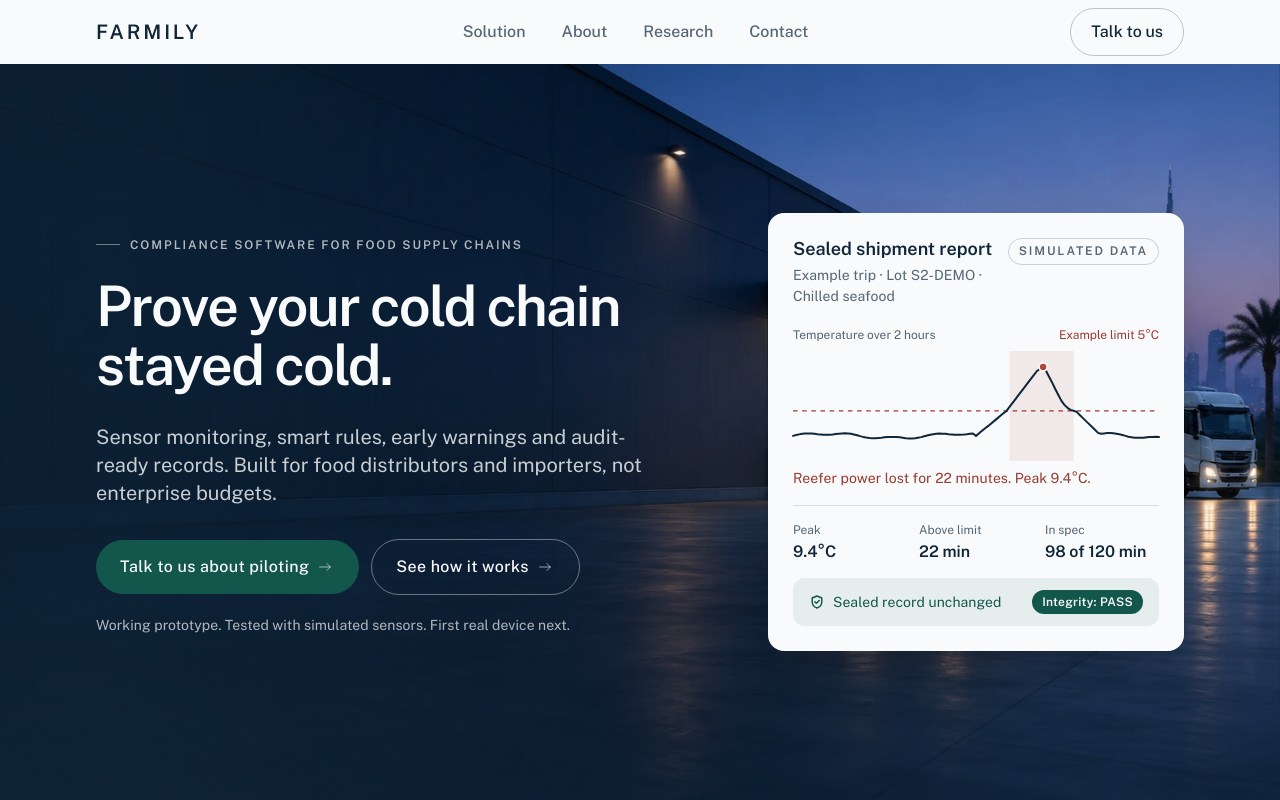
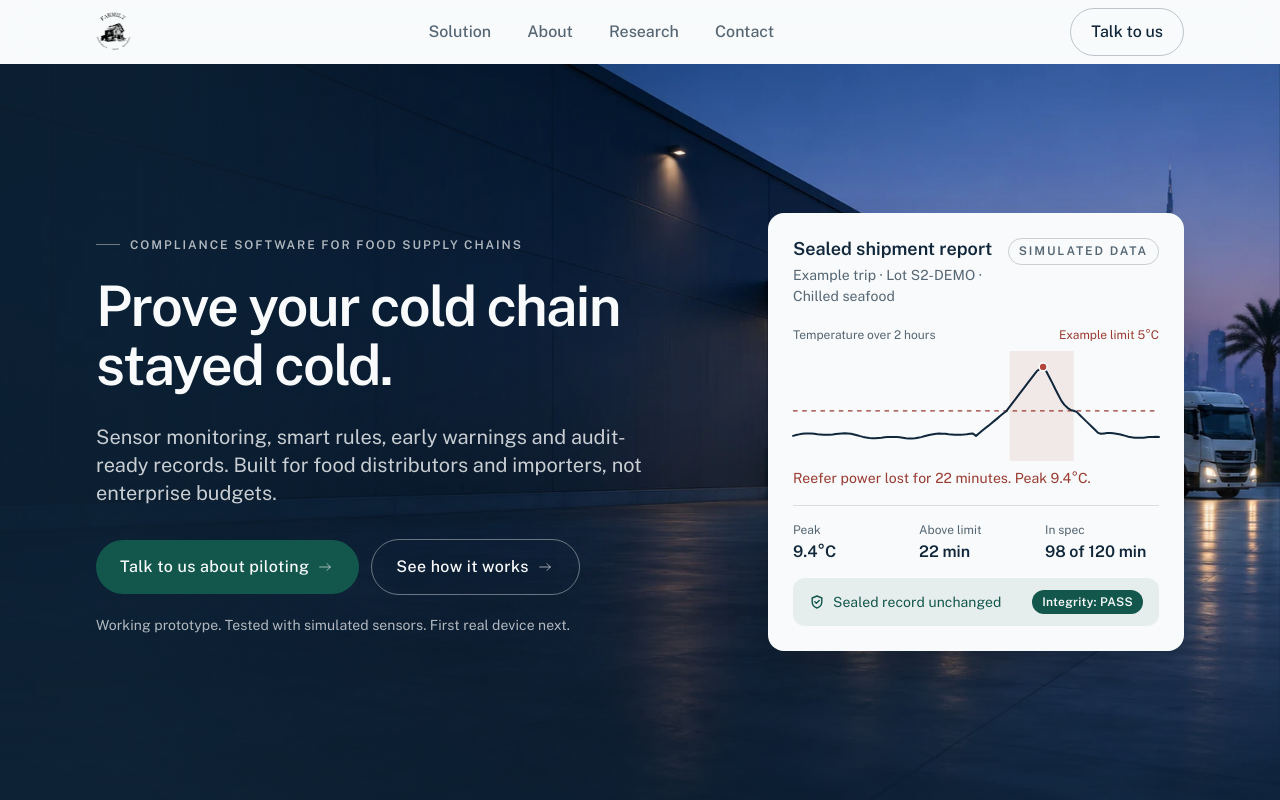
Before and after one commit to benomayebu/farmilytechnologies, a Next.js app: page / in a window 1280 px wide. Shown: the top 800 px of the page. Built offline with nearby package versions, Linux system fonts and the light colour scheme.

Commit message:
Revert "Use a text wordmark in the header and footer"
This reverts commit c47fc33e32d4aae145b72808909527920e587e56.

```diff
--- a/src/components/Footer.tsx
+++ b/src/components/Footer.tsx
@@ -1,3 +1,4 @@
+import Image from "next/image";
 import Link from "next/link";
 import Container from "@/components/ui/Container";
 
@@ -14,11 +15,15 @@ export default function Footer() {
     <footer className="border-t border-line bg-ink text-paper">
       <Container className="flex flex-col gap-10 py-14 md:flex-row md:items-start md:justify-between">
         <div className="max-w-xs">
-          <Link
-            href="/"
-            className="inline-flex min-h-11 items-center font-display text-xl font-bold tracking-[0.14em] text-paper"
-          >
-            FARMILY
+          <Link href="/" className="flex items-center">
+            {/* 579x640 source, shown 48px tall. */}
+            <Image
+              src="/logo.png"
+              alt="FARMILY"
+              width={43}
+              height={48}
+              className="h-12 w-auto invert"
+            />
           </Link>
         </div>
 
--- a/src/components/Header.tsx
+++ b/src/components/Header.tsx
@@ -1,5 +1,6 @@
 "use client";
 
+import Image from "next/image";
 import Link from "next/link";
 import { usePathname } from "next/navigation";
 import { useEffect, useRef, useState } from "react";
@@ -58,14 +59,20 @@ export default function Header() {
       <Container className="flex h-16 items-center justify-between">
         <Link
           href="/"
-          className="flex min-h-11 items-center"
+          className="flex items-center"
           onClick={() => setOpen(false)}
         >
-          {/* Text wordmark: the stamp logo's lettering can't be read at
-              header size, so the stamp is kept for large uses only. */}
-          <span className="font-display text-xl font-bold tracking-[0.14em] text-ink">
-            FARMILY
-          </span>
+          {/* Source is 579x640; width/height are the size it is shown at
+              (40px tall), keeping that ratio, so Next serves a 1x/2x file
+              sized for the header instead of the full PNG. */}
+          <Image
+            src="/logo.png"
+            alt="FARMILY"
+            width={36}
+            height={40}
+            preload
+            className="h-10 w-auto"
+          />
         </Link>
 
         {/* Desktop nav leaves out "Home": the logo already links there. */}
```
